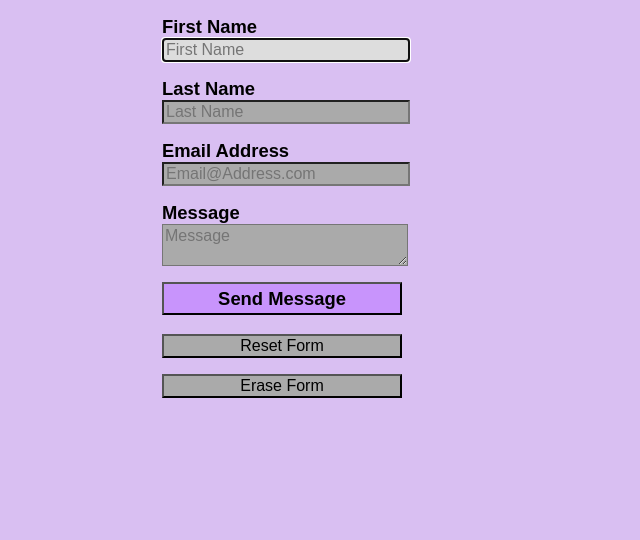
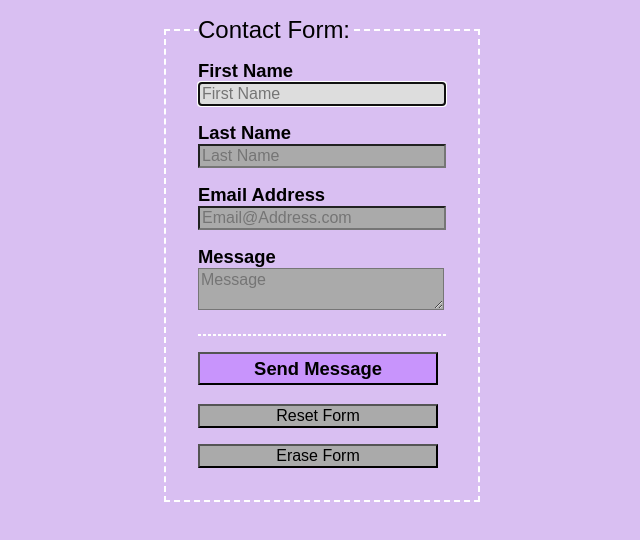
Before and after one commit to sirhair/hw_listeners_alonzo_edward, a plain HTML site: page index.html in a window 1280 px wide. Shown: the whole page, without its empty margins (318-958 px from the left). Drawn offline with nearby package versions, Linux system fonts and the light colour scheme.

Commit message:
add html elements

```diff
--- a/css/main.css
+++ b/css/main.css
@@ -30,3 +30,16 @@ label, #formsub{
 	background-color: #c894fc;
 	padding:.2em;
 }
+fieldset {
+	padding:1rem 2rem 1rem 2rem;
+	border:2px dashed white;
+}
+
+hr {
+		border:1.5px dashed white;
+		margin-bottom: 1rem;
+}
+legend {
+	font-size: 1.5em;
+	font-weight: lighter;
+}
--- a/index.html
+++ b/index.html
@@ -13,6 +13,8 @@
 
 	<div class="container">
 		<form>
+			<fieldset>
+				<legend>Contact Form:</legend>
 				<label for="fname">First Name</label>
 				<input type="text" name="firstName" placeholder="First Name"autocomplete="on" autofocus><br>
 
@@ -25,10 +27,11 @@
 
 				<label for="message">Message</label>
 				<textarea placeholder="Message" name="message" ></textarea><br>
-
+				<hr>
 				<input type="submit" id="formsub" value="Send Message">
 				<input type="reset" id="resetForm" value="Reset Form">
 				<input type="button" id="eraseForm" value="Erase Form">
+			</fieldset>
 		</form>
 	</div>
 
```
Lines whose indentation alone changed are shown as unchanged.
